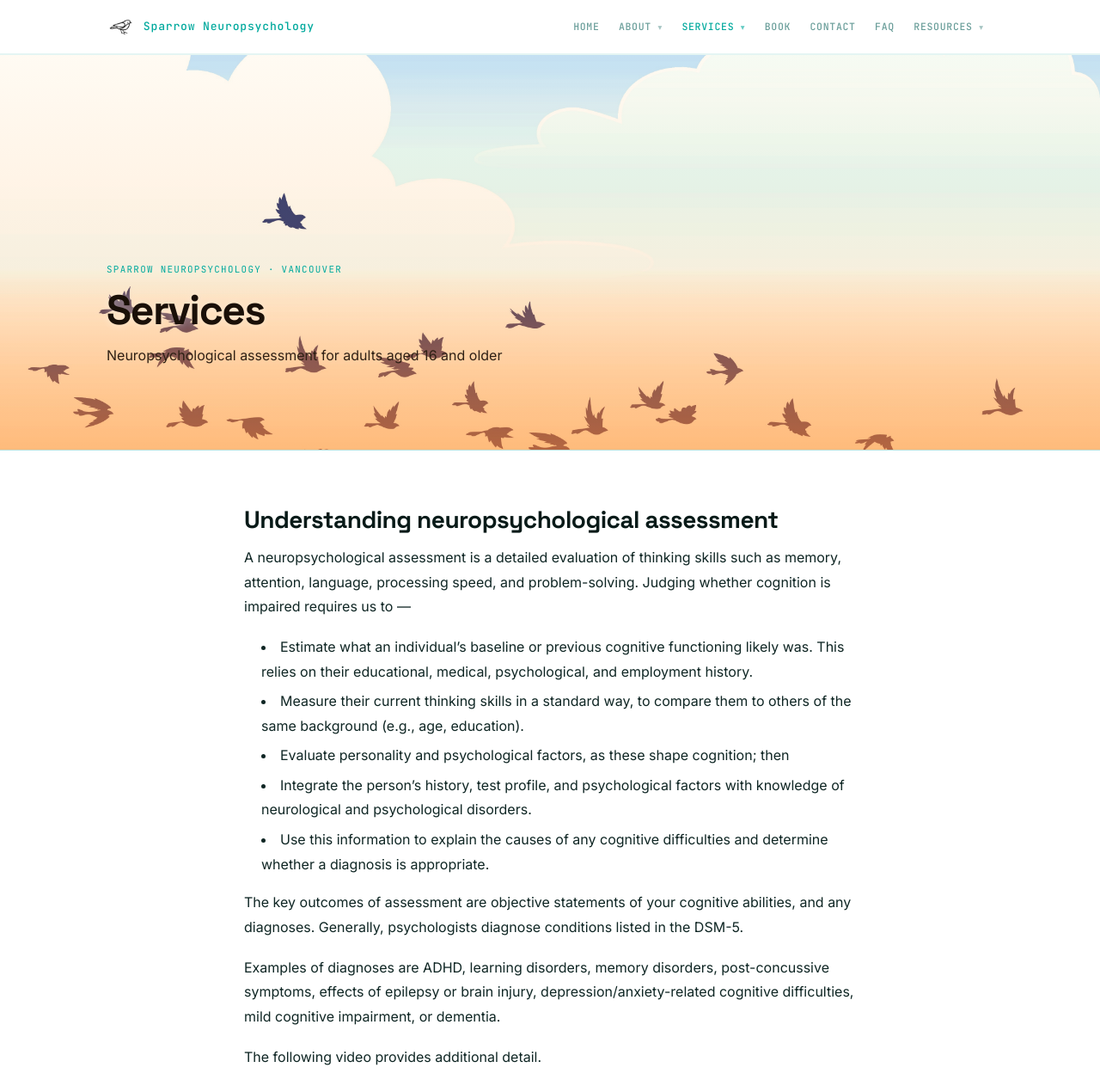
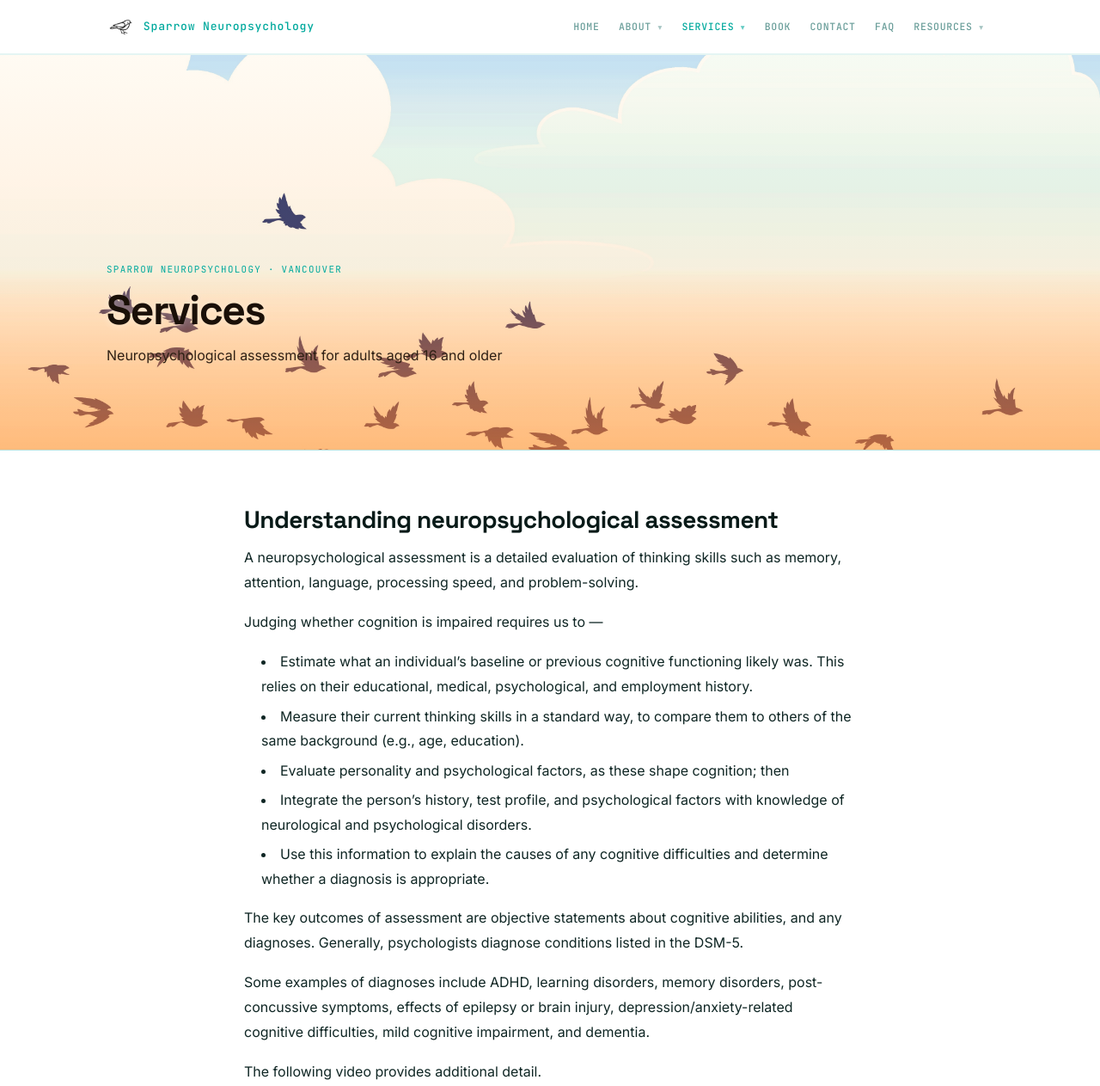
Before and after one commit to cfxb/sparrow-clinic, a Jekyll site: the page built from services.md, in a window 1280 px wide and 1400 px high, cut to the strip 0-1263 px from the top of the window. Shown: the whole strip at 86% size. Built offline with Jekyll 4.4.1, drawn with Linux system fonts in a browser that asks for light colours.

Commit message:
services: small copy edits to Understanding section
Split the opening sentence into two paragraphs, reword "objective
statements of your cognitive abilities" to "...about cognitive
abilities", and soften the diagnoses list to "Some examples of
diagnoses include … and dementia".

Co-Authored-By: Claude Opus 4.7 (1M context) <noreply@anthropic.com>

```diff
--- a/services.md
+++ b/services.md
@@ -11,7 +11,9 @@ narrow: true
 
 ## Understanding neuropsychological assessment
 
-A neuropsychological assessment is a detailed evaluation of thinking skills such as memory, attention, language, processing speed, and problem-solving. Judging whether cognition is impaired requires us to —
+A neuropsychological assessment is a detailed evaluation of thinking skills such as memory, attention, language, processing speed, and problem-solving.
+
+Judging whether cognition is impaired requires us to —
 
 - Estimate what an individual's baseline or previous cognitive functioning likely was. This relies on their educational, medical, psychological, and employment history.
 - Measure their current thinking skills in a standard way, to compare them to others of the same background (e.g., age, education).
@@ -19,9 +21,9 @@ A neuropsychological assessment is a detailed evaluation of thinking skills such
 - Integrate the person's history, test profile, and psychological factors with knowledge of neurological and psychological disorders.
 - Use this information to explain the causes of any cognitive difficulties and determine whether a diagnosis is appropriate.
 
-The key outcomes of assessment are objective statements of your cognitive abilities, and any diagnoses. Generally, psychologists diagnose conditions listed in the DSM-5.
+The key outcomes of assessment are objective statements about cognitive abilities, and any diagnoses. Generally, psychologists diagnose conditions listed in the DSM-5.
 
-Examples of diagnoses are ADHD, learning disorders, memory disorders, post-concussive symptoms, effects of epilepsy or brain injury, depression/anxiety-related cognitive difficulties, mild cognitive impairment, or dementia.
+Some examples of diagnoses include ADHD, learning disorders, memory disorders, post-concussive symptoms, effects of epilepsy or brain injury, depression/anxiety-related cognitive difficulties, mild cognitive impairment, and dementia.
 
 The following video provides additional detail.
 
```
